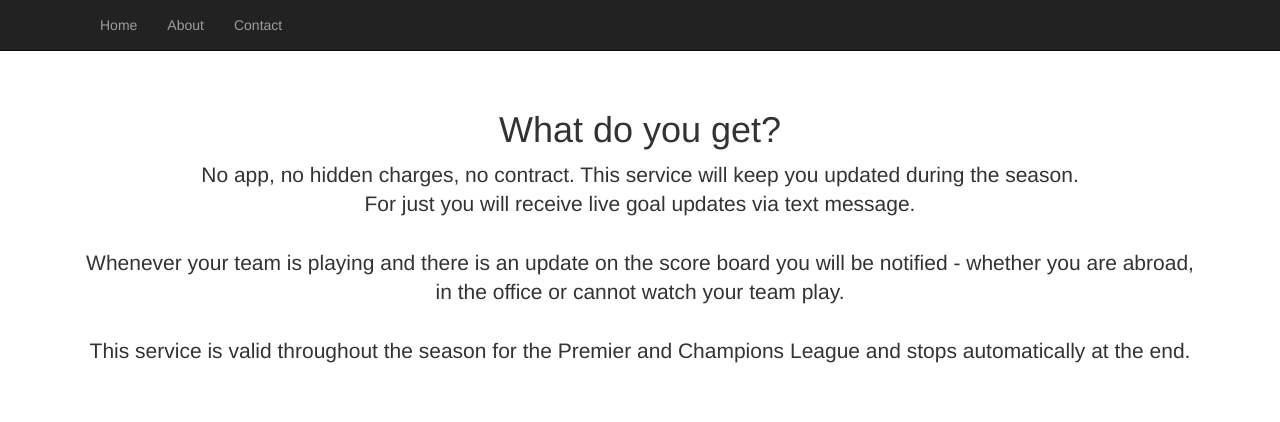
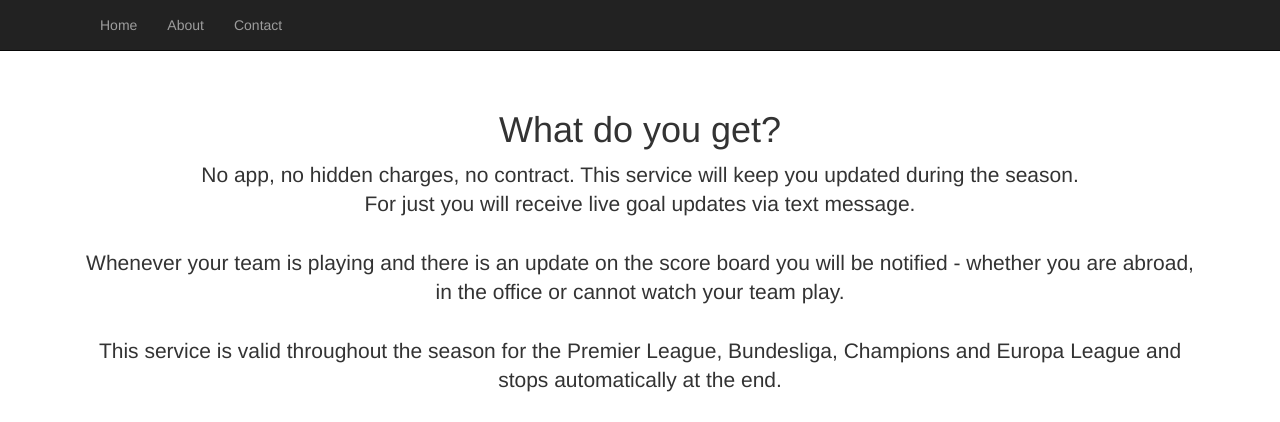
Before and after one commit to paulodicanio86/goalsms, a Flask app: template sms_hunt/templates/about.html in a window 1280 px wide. Shown: the top 422 px of the page. Run offline with Flask 2, Linux system fonts and the light colour scheme; the template is opened without the code that fills it, so the values that code supplies are empty; parts of the project's set-up code (start-up, migrations or seed data) failed here and were passed over; some libraries are stand-ins or nearby versions.

Commit message:
added bundesliga text.

```diff
--- a/sms_hunt/templates/about.html
+++ b/sms_hunt/templates/about.html
@@ -10,7 +10,7 @@
         Whenever your team is playing and there is an update
         on the score board you will be notified - whether you are abroad, in the office or cannot
         watch your team play.<br><br>
-        This service is valid throughout the season for the Premier and Champions League and stops automatically at the
+        This service is valid throughout the season for the Premier League, Bundesliga, Champions and Europa League and stops automatically at the
         end.
     </p>
 </div>
--- a/sms_hunt/templates/start.html
+++ b/sms_hunt/templates/start.html
@@ -4,7 +4,7 @@
 <div class="starter-template">
     <h1>Pick your side!</h1>
 
-    <p class="lead">Receive goal alerts and match stats for all Premiere League clubs.<br>
+    <p class="lead">Receive goal alerts and match stats for all Premiere League and Bundesliga clubs.<br>
         Compatible with any phone via text message.</p>
 
     <div class="details row">
```
